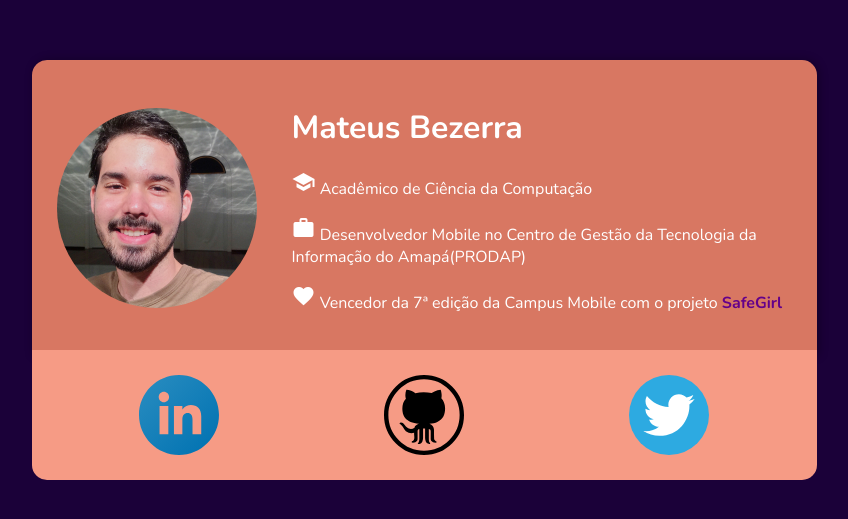
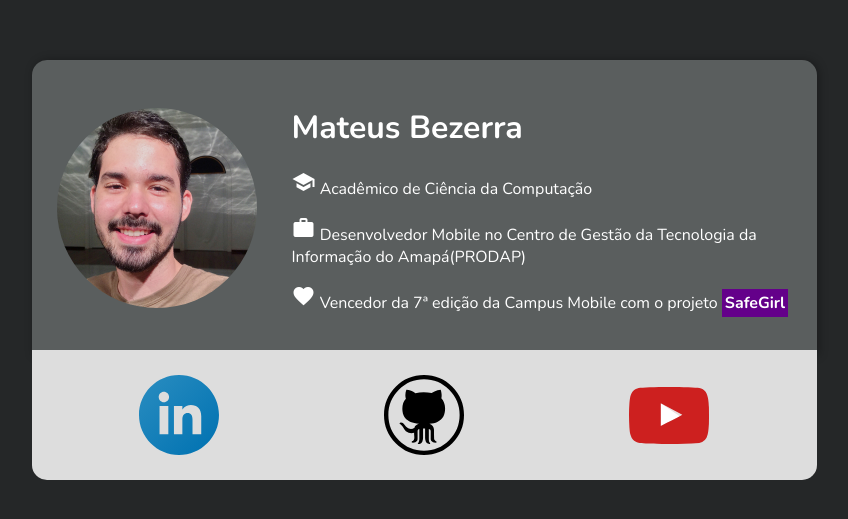
Before and after one commit to mateusbzerra/mateusbezerra, a plain HTML site: page index.html in a window 1280 px wide. Shown: the part 135-654 px from the top of the page, without its empty margins (216-1064 px from the left). Drawn offline with nearby package versions, Linux system fonts and the light colour scheme.

Commit message:
Adição do link para youtube e mudança no set de cores

```diff
--- a/index.html
+++ b/index.html
@@ -1,18 +1,21 @@
 <!DOCTYPE html>
 <html lang="pt-br">
   <head>
-    <meta charset="UTF-8">
-    <meta name="viewport" content="width=device-width, initial-scale=1.0">
-    <meta http-equiv="X-UA-Compatible" content="ie=edge">
-    <link href="https://fonts.googleapis.com/icon?family=Material+Icons" rel="stylesheet">
-    <meta name="viewport" content="initial-scale=1, maximum-scale=1">
-    <link rel="stylesheet" href="styles.css">
+    <meta charset="UTF-8" />
+    <meta name="viewport" content="width=device-width, initial-scale=1.0" />
+    <meta http-equiv="X-UA-Compatible" content="ie=edge" />
+    <link
+      href="https://fonts.googleapis.com/icon?family=Material+Icons"
+      rel="stylesheet"
+    />
+    <meta name="viewport" content="initial-scale=1, maximum-scale=1" />
+    <link rel="stylesheet" href="styles.css" />
     <title>Mateus Bezerra</title>
   </head>
   <body>
     <div class="welcome">
       <div class="card">
-            <img src="./assets/profile.jpg" alt="profile">
+        <img src="./assets/profile.jpg" alt="profile" />
         <div class="content">
           <h1>Mateus Bezerra</h1>
           <p>
@@ -21,24 +24,28 @@
           </p>
           <p>
             <i class="material-icons">work</i>
-                 Desenvolvedor Mobile no Centro de Gestão da Tecnologia da Informação do Amapá(PRODAP)
+            Desenvolvedor Mobile no Centro de Gestão da Tecnologia da Informação
+            do Amapá(PRODAP)
           </p>
           <p>
             <i class="material-icons">favorite</i>
-                 Vencedor da 7ª edição da Campus Mobile com o projeto <a href="https://safegirl.com.br" target="_blanck">SafeGirl</a>
+            Vencedor da 7ª edição da Campus Mobile com o projeto
+            <a href="https://safegirl.com.br" target="_blanck">SafeGirl</a>
           </p>
-
         </div>
       </div>
       <div class="medias">
         <a href="https://linkedin.com/in/mateusbzerra" target="_blank">
-                <img class="media-logo" src="./assets/linkedin.svg" alt="linkedin">
+          <img class="media-logo" src="./assets/linkedin.svg" alt="linkedin" />
         </a>
         <a href="https://github.com/mateusbzerra" target="_blank">
-                <img class="media-logo" src="./assets/github.svg" alt="github">
+          <img class="media-logo" src="./assets/github.svg" alt="github" />
         </a>
-            <a href="https://twitter.com/mateusbzerra" target="_blank">
-                <img class="media-logo" src="./assets/twitter.svg" alt="twitter">
+        <a
+          href="https://www.youtube.com/channel/UCWSVNiC3XT3w2qAPkq9uLiw"
+          target="_blank"
+        >
+          <img class="media-logo" src="./assets/youtube.svg" alt="youtube" />
         </a>
       </div>
     </div>
--- a/styles.css
+++ b/styles.css
@@ -7,81 +7,81 @@ html {
   box-sizing: border-box;
   outline: 0;
   font-family: 'Nunito', sans-serif;
-  color:#fff;
-  background-color:#1B0139;
+  color: #fff;
+  background-color: #252728;
 }
-.welcome{
+.welcome {
   height: 100%;
-  display:flex;
-  justify-content:center;
-  align-items:center;
-  flex-direction:column;
-  padding:0px 50px;
+  display: flex;
+  justify-content: center;
+  align-items: center;
+  flex-direction: column;
+  padding: 0px 50px;
 }
-.card{
+.card {
   display: flex;
-  width:100%;
-  max-width:735px;
+  width: 100%;
+  max-width: 735px;
   justify-content: space-between;
   align-items: center;
   flex-direction: row;
   flex-wrap: wrap;
   padding: 25px;
-  background: #D87762;
-  border-top-left-radius:15px;
-  border-top-right-radius:15px;
-  box-shadow: 2px 0px 10px rgba(0,0,0,.3);
+  background: #5a5e5e;
+  border-top-left-radius: 15px;
+  border-top-right-radius: 15px;
+  box-shadow: 2px 0px 10px rgba(0, 0, 0, 0.3);
   margin-bottom: -5px;
   margin-top: 10px;
 }
-.card img{
-  width:200px;
-  height:200px;
-  border-radius:50%;
+.card img {
+  width: 200px;
+  height: 200px;
+  border-radius: 50%;
 }
-.card > .content{
+.card > .content {
   padding: 0px;
   max-width: 500px;
 }
 
 .card > .content > p > a {
-  color: #64008a;
+  color: #fff;
+  background: #64008a;
   font-weight: 700;
+  padding: 3px;
   text-decoration: none;
 }
 
-.medias{
+.medias {
   max-width: 735px;
-  width:100%;
+  width: 100%;
   display: flex;
   align-items: center;
   justify-content: center;
-  background: #F69B85;
-  margin:0px 20px;
-  padding:25px;
-  border-bottom-left-radius:15px;
-  border-bottom-right-radius:15px;
+  background: #ddd;
+  margin: 0px 20px;
+  padding: 25px;
+  border-bottom-left-radius: 15px;
+  border-bottom-right-radius: 15px;
 }
-.medias a{
+.medias a {
   display: flex;
   width: 25vw;
   align-items: center;
   justify-content: center;
   flex-direction: row;
-
 }
 
-.media-logo{
-  width:80px;
-  margin:0px;
+.media-logo {
+  width: 80px;
+  margin: 0px;
 }
 
-@media only screen and (max-width:770px){
-
-  .card{
+@media only screen and (max-width: 770px) {
+  .card {
     display: flex;
-    align-items:center;
+    align-items: center;
     justify-content: center;
-    font-size:15px;
+    font-size: 15px;
   }
 }
```
Also changed, not shown: assets/youtube.svg (added). Lines whose indentation alone changed are shown as unchanged.
